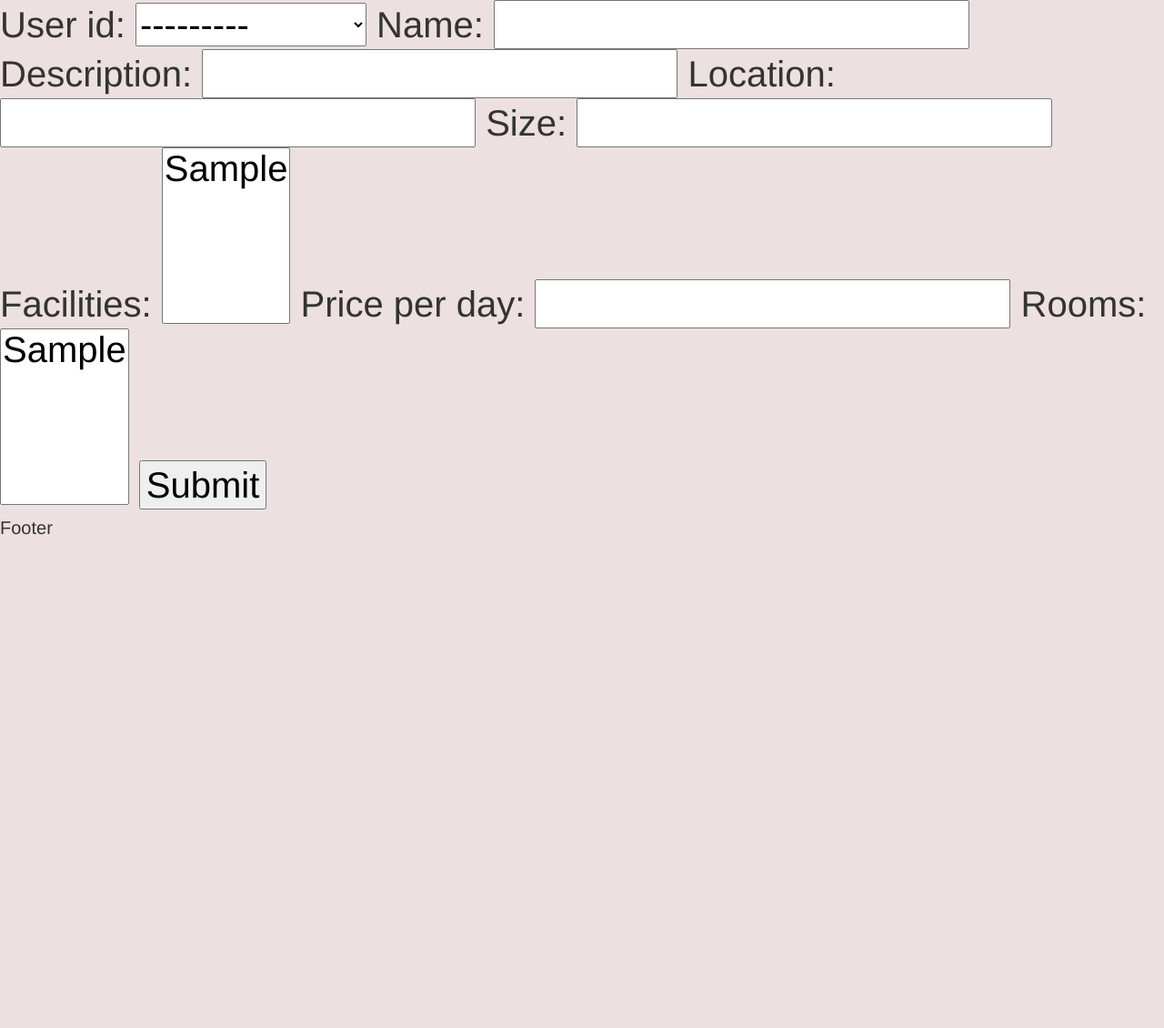
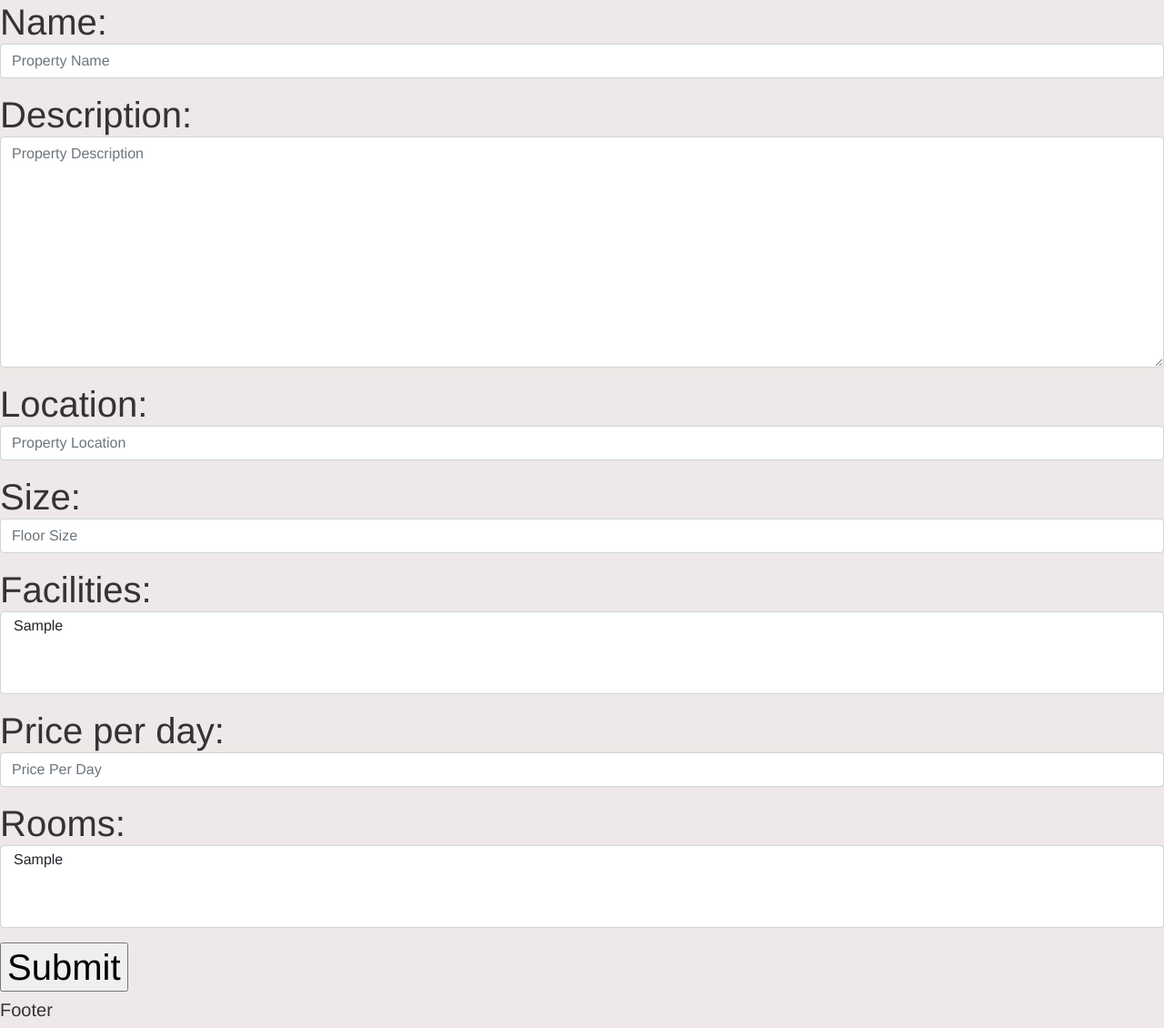
Before and after one commit to ArifShariar/Spacey, a Django app: page /host/ in a window 1280 px wide. Shown: the whole page at 91% size. Before the commit the page ends 588 px from the top, so only its background shows below. Run offline with Django 4.2, Linux system fonts and the light colour scheme; tables that the repository leaves empty hold one stand-in row (values such as "Sample post"); some libraries are stand-ins or nearby versions.

Commit message:
Added inbuilt django form customization

```diff
--- a/Property/forms.py
+++ b/Property/forms.py
@@ -1,9 +1,25 @@
-from django.forms import ModelForm
+from django import forms
 
 from .models import *
 
 
-class HostPersonalRoomForm(ModelForm):
+class HostPersonalRoomForm(forms.ModelForm):
     class Meta:
         model = Personal
-        fields = '__all__'
+        fields = ('name', 'description', 'location', 'size',
+                  'facilities', 'price_per_day', 'rooms')
+        widgets = {
+            'name': forms.TextInput(attrs={'class': 'form-control',
+                                           'placeholder': 'Property Name',
+                                           'required': 'required'}),
+            'description': forms.Textarea(attrs={'class': 'form-control',
+                                                 'placeholder': 'Property Description'}),
+            'location': forms.TextInput(attrs={'class': 'form-control',
+                                               'placeholder': 'Property Location'}),
+            'size': forms.NumberInput(attrs={'class': 'form-control',
+                                             'placeholder': 'Floor Size'}),
+            'facilities': forms.SelectMultiple(attrs={'class': 'form-control'}),
+            'price_per_day': forms.NumberInput(attrs={'class': 'form-control',
+                                                      'placeholder': 'Price Per Day'}),
+            'rooms': forms.SelectMultiple(attrs={'class': 'form-control'}),
+        }
--- a/Property/views.py
+++ b/Property/views.py
@@ -1,6 +1,5 @@
 from django.shortcuts import render, redirect
 from .forms import *
-
 
 # Create your views here.
 
--- a/static/css/test.css
+++ b/static/css/test.css
@@ -1,7 +1,7 @@
 body{
-    background-color: #ece0e0;
+    background-color: #eee8e8;
     font-family: "Helvetica Neue", Helvetica, Arial, sans-serif;
-    font-size: 14px;
+    font-size: 12px;
     line-height: 20px;
     color: #333333;
     margin: 0;
--- a/templates/host/host.html
+++ b/templates/host/host.html
@@ -2,10 +2,12 @@
 {%  block title%} Host Property {% endblock %}
 {% block content %}
 
-    <form method="post" action="">
-    {% csrf_token %}
-        {{ form }}
-        {{ room }}
-    <input type="submit" name="submit">
-    </form>
+    <div class="form-group">
+        <form method="post" action="">
+            {% csrf_token %}
+                {{ form.as_p }}
+            <input type="submit" name="submit">
+        </form>
+    </div>
+
 {% endblock %}
```
